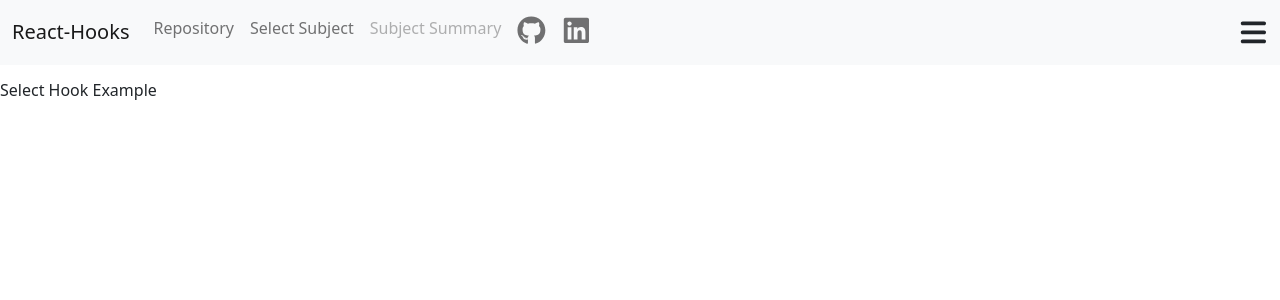
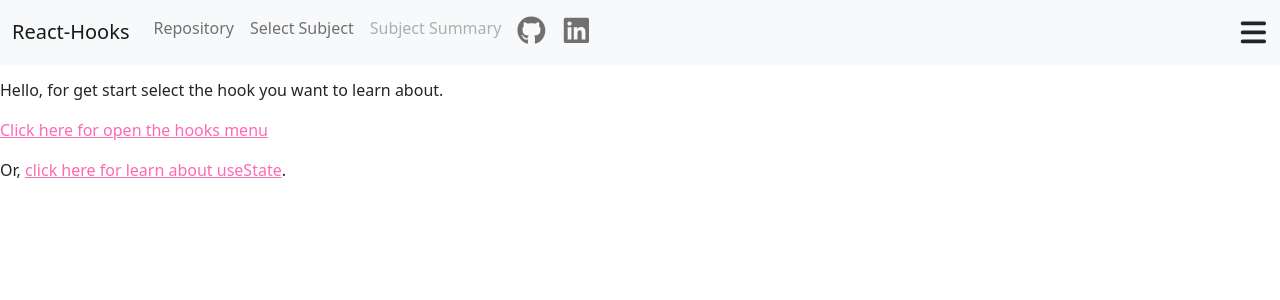
Before and after one commit to ShayGali/react-hooks, a React (Create React App) app: page / in a window 1280 px wide. Shown: the top 300 px of the page. Built offline with nearby package versions, Linux system fonts and the light colour scheme.

Commit message:
ad land page

```diff
--- a/src/App.js
+++ b/src/App.js
@@ -20,9 +20,11 @@ import CustomHook from "./Hooks Examples/custom-hooks";
 import Navbar from "./components/Navbar";
 
 import "bootstrap/dist/css/bootstrap.min.css";
+import LandPage from "./components/LandPage";
 
 function App() {
   const [hooksExample, setHooksExample] = useState("");
+  const [isOpen, setIsOpen] = useState(false);
 
   function displayComponent() {
     switch (hooksExample) {
@@ -53,10 +55,11 @@ function App() {
       case "custom-hooks":
         return <CustomHook />;
       default:
-        return <p>Select Hook Example</p>;
+        return (
+          <LandPage setIsOpen={setIsOpen} setHooksExample={setHooksExample} />
+        );
     }
   }
-  const [isOpen, setIsOpen] = useState(false);
 
   return (
     <>
--- /dev/null
+++ b/src/components/LandPage.js
@@ -0,0 +1,33 @@
+import React from "react";
+
+export default function LandPage({ setIsOpen, setHooksExample }) {
+  return (
+    <>
+      <p>Hello, for get start select the hook you want to learn about.</p>
+      <p
+        style={{
+          color: "hotpink",
+          cursor: "pointer",
+          textDecoration: "underline",
+        }}
+        onClick={() => setIsOpen(true)}
+      >
+        Click here for open the hooks menu
+      </p>
+      <p>
+        Or,{" "}
+        <span
+          style={{
+            color: "hotpink",
+            cursor: "pointer",
+            textDecoration: "underline",
+          }}
+          onClick={() => setHooksExample("useState")}
+        >
+          click here for learn about useState
+        </span>
+        .
+      </p>
+    </>
+  );
+}
```
